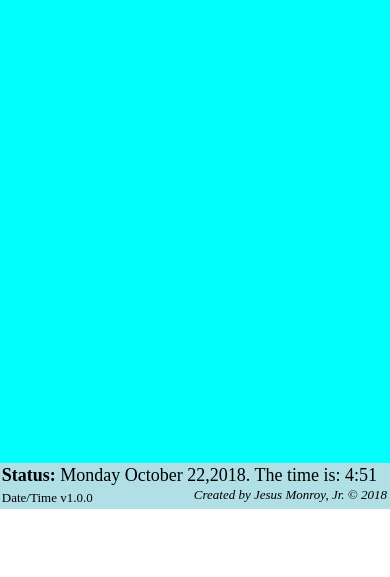
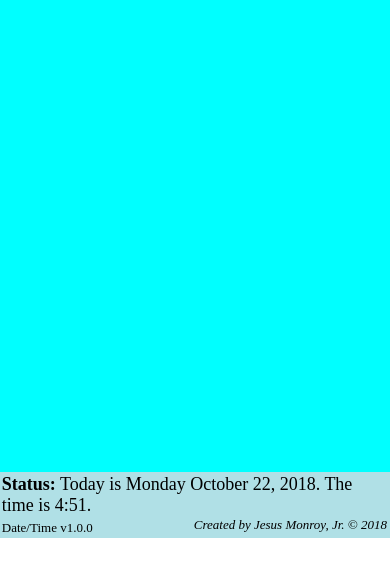
Before and after one commit to jessemonroy650/hack-display-date-time, a plain HTML site: page index.html in a window 390 px wide. Both pictures are taken after a click on the button "Talk". Shown: the part 167-744 px from the top of the page. Drawn offline with Linux system fonts and the light colour scheme; some packages are replaced by stand-ins of ours.

Commit message:
should be the last app change.

```diff
--- a/app.js
+++ b/app.js
@@ -14,10 +14,10 @@ var app = {
     sayDatetime : function () {
         var t2sDatetime = '';
         var hourStr     = (datetime.hourStr > 12) ? (datetime.hourStr - 12) : datetime.hourStr;
-        t2sDatetime = datetime.dowString[datetime.dowStr] + ' ' +
+        t2sDatetime = "Today is " + datetime.dowString[datetime.dowStr] + ' ' +
                       datetime.monthString[datetime.monthStr]  + ' ' +
-                      datetime.dateStr + "," + datetime.yearStr + ". The time is: " +
-                      hourStr + ":" + datetime.minuteStr;
+                      datetime.dateStr + ", " + datetime.yearStr + ". The time is " +
+                      hourStr + ":" + datetime.minuteStr + ".";
         document.getElementById('status').innerHTML = t2sDatetime;
         //
         if (app.isCordova) {
--- a/index.css
+++ b/index.css
@@ -3,7 +3,7 @@ body {margin:0px;font-size:large;}
 #header {margin:0;padding:0.1em;font-family:cursive;text-align:center;line-height:2em;background-color:#d3f3f3;} /* border:1px solid black; */
 #talkApp {margin:0.1em;float:left;font-size:0.9em;}
 #exitApp {margin:0.1em;float:right;font-size:0.9em;}
-#canvas {clear:both;height:70%;background-color:cyan;}
+#canvas {clear:both;height:71%;background-color:cyan;}
 #footer {padding:0.1em;background-color:#b0e0e6;}
 #appLabelFooter {font-size:small;}
 #copyright {margin:0.1em;font-style:italic;font-size:small;float:right;}
```
